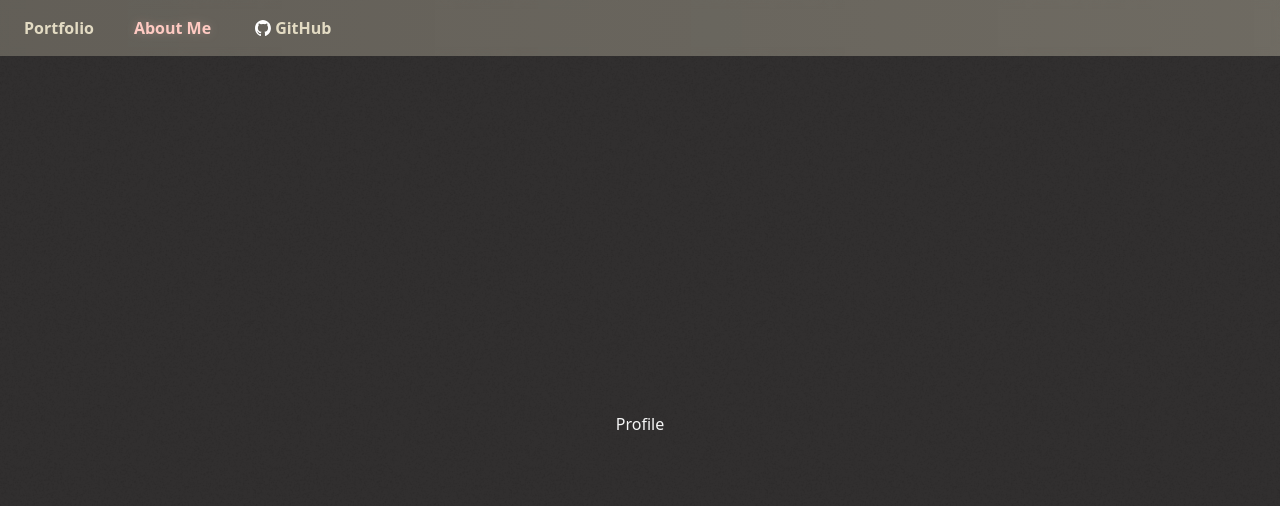
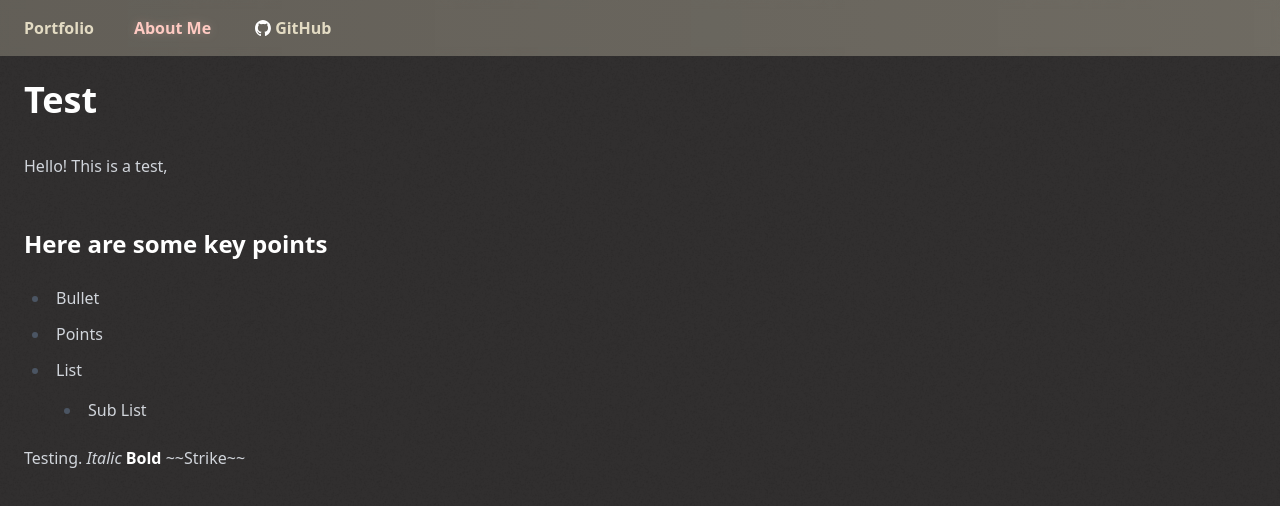
Before and after one commit to SirJeremy/sirjeremy-website, a React (Vite) app: page /profile in a window 1280 px wide. Shown: the top 506 px of the page. Built offline with nearby package versions, Linux system fonts and the light colour scheme.

Commit message:
Added structure to read page content from file and format it in markdown

```diff
--- a/jsconfig.json
+++ b/jsconfig.json
@@ -4,6 +4,7 @@
         "paths": {
             "src/*": ["./src/*"],
             "assets/*": ["./src/assets/*"],
+            "content/*": ["./src/content/*"],
             "components/*": ["./src/components/*"],
             "pages/*": ["./src/pages/*"],
         }
--- /dev/null
+++ b/src/content/profile.md
@@ -0,0 +1,12 @@
+# Test
+
+Hello! This is a test,
+
+## Here are some key points
+
+- Bullet
+- Points
+- List
+    - Sub List
+
+Testing. *Italic* **Bold** ~~Strike~~
--- a/src/pages/ProfilePage.jsx
+++ b/src/pages/ProfilePage.jsx
@@ -1,9 +1,16 @@
 import { useState } from 'react'
+import Markdown from 'react-markdown';
+
+import profileContent from 'content/profile.md?raw'
 
 function ProfilePage() {
   return (
     <div className='page-root'>
-        <h1 className='page-container text-center m-auto'>Profile</h1>
+        <div className='page-container'>
+          <div className='prose prose-invert max-w-none'>
+            <Markdown>{profileContent}</Markdown>
+          </div>
+        </div>
     </div>
   )
 }
--- a/vite.config.js
+++ b/vite.config.js
@@ -8,6 +8,7 @@ export default defineConfig({
     alias: {
       src: "/src",
       assets: "/src/assets",
+      content: "/src/content",
       components: "/src/components",
       pages: "/src/pages",
     },
```
